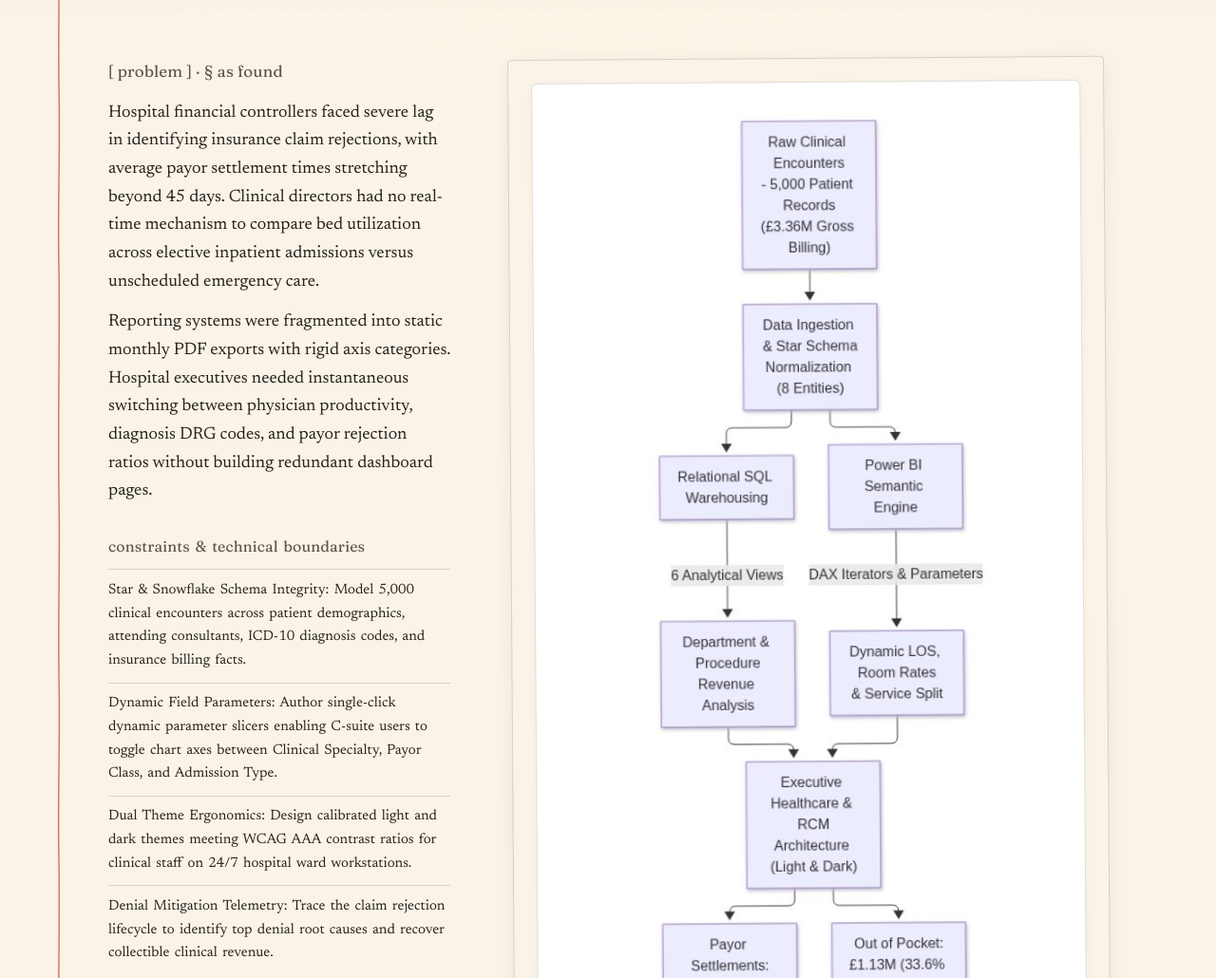
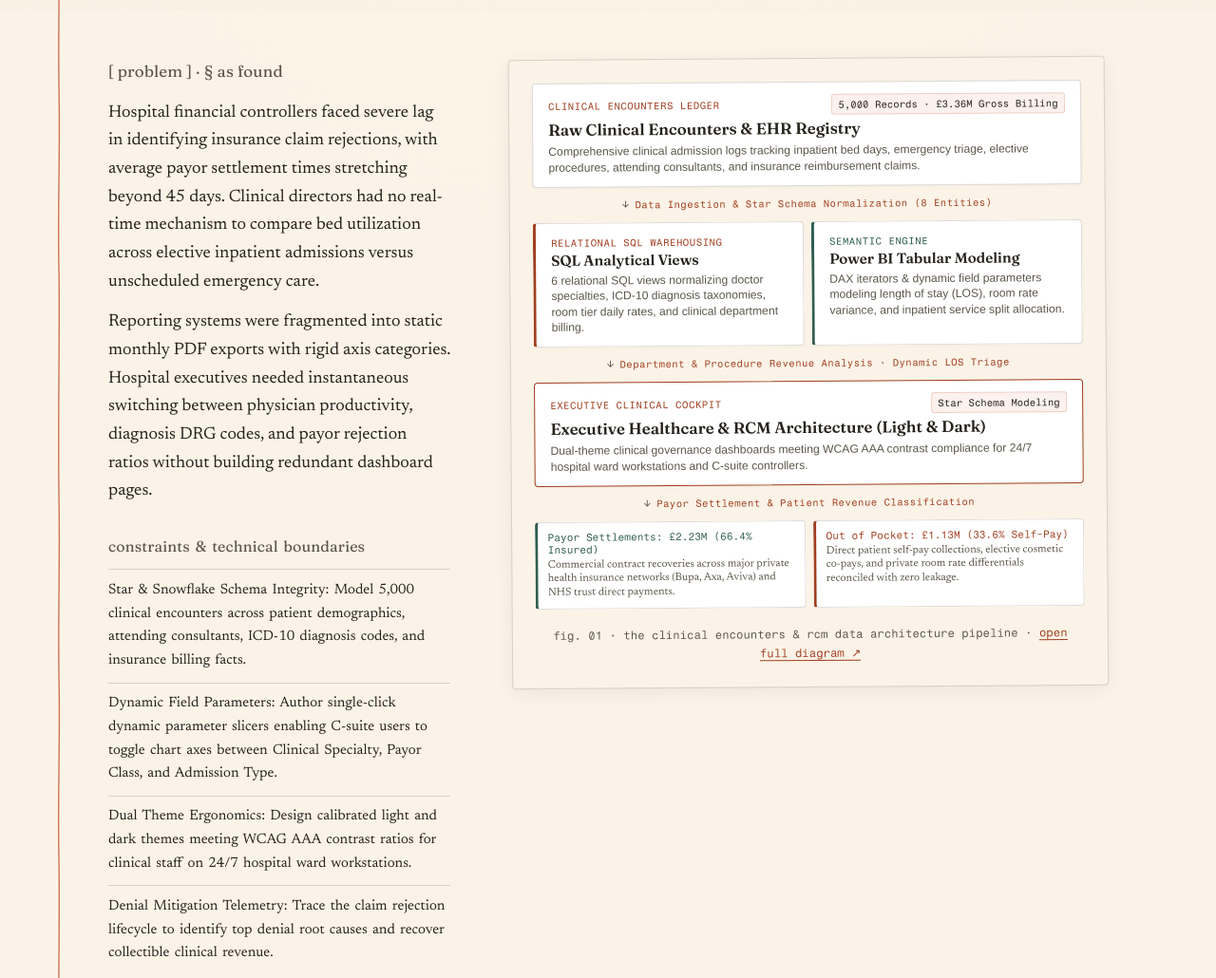
Before and after one commit to ravinder0710/ravinder0710.github.io, a plain HTML site: page healthcare-project.html in a window 1280 px wide. Shown: the part 789-1819 px from the top of the page at 95% size. Drawn offline with Linux system fonts and the light colour scheme.

Commit message:
feat(healthcare): upgrade pipeline from raster image to native crisp HTML/CSS architecture cards matching bank-loan layout

```diff
--- a/healthcare-project.html
+++ b/healthcare-project.html
@@ -204,12 +204,70 @@
       </div>
 
       <figure class="plate-fig">
-        <div class="plate-paper" style="padding:1.5rem; background:var(--paper, #fbf3e7); border:1px solid var(--hair); border-radius:4px; box-shadow:0 4px 20px rgba(0,0,0,0.06); text-align:center;">
-          <div class="arch-diagram-wrap" style="background:#ffffff; border:1px solid var(--plate-line, #d9cfbe); border-radius:6px; padding:1.5rem; display:inline-block; max-width:100%; box-shadow:0 2px 10px rgba(0,0,0,0.03);">
-            <a href="assets/healthcare/data_architecture_pipeline.png" target="_blank" rel="noopener noreferrer" title="Click to view full architecture diagram">
-              <img src="assets/healthcare/data_architecture_pipeline.png" alt="Clinical Encounters & RCM Data Architecture Pipeline" style="max-width:100%; width:540px; height:auto; display:block; margin:0 auto; border-radius:4px;">
-            </a>
+        <div class="plate-paper" style="padding:1.5rem; background:var(--paper, #fbf3e7); border:1px solid var(--hair); border-radius:4px; box-shadow:0 4px 20px rgba(0,0,0,0.06);">
+          <div class="arch-diagram-wrap">
+            <div class="arch-flow">
+
+              <!-- Stage 1: Raw Clinical Ingestion -->
+              <div class="arch-card">
+                <div class="arch-card-header">
+                  <span class="arch-kicker">Clinical Encounters Ledger</span>
+                  <span class="arch-metric-pill">5,000 Records &middot; &pound;3.36M Gross Billing</span>
+                </div>
+                <div class="arch-title">Raw Clinical Encounters &amp; EHR Registry</div>
+                <div class="arch-detail">Comprehensive clinical admission logs tracking inpatient bed days, emergency triage, elective procedures, attending consultants, and insurance reimbursement claims.</div>
+              </div>
+
+              <!-- Connector 1 -->
+              <div class="arch-arrow">&darr; <span>Data Ingestion &amp; Star Schema Normalization (8 Entities)</span></div>
+
+              <!-- Stage 2: Dual Branch (SQL Warehousing + Power BI Semantic Engine) -->
+              <div class="arch-grid-2">
+                <div class="arch-card" style="border-left:3px solid var(--clay);">
+                  <div class="arch-kicker">Relational SQL Warehousing</div>
+                  <div class="arch-title" style="font-size:0.95rem;">SQL Analytical Views</div>
+                  <div class="arch-detail">6 relational SQL views normalizing doctor specialties, ICD-10 diagnosis taxonomies, room tier daily rates, and clinical department billing.</div>
+                </div>
+
+                <div class="arch-card" style="border-left:3px solid var(--pine, #2d5a27);">
+                  <div class="arch-kicker" style="color:var(--pine);">Semantic Engine</div>
+                  <div class="arch-title" style="font-size:0.95rem;">Power BI Tabular Modeling</div>
+                  <div class="arch-detail">DAX iterators &amp; dynamic field parameters modeling length of stay (LOS), room rate variance, and inpatient service split allocation.</div>
+                </div>
+              </div>
+
+              <!-- Connector 2 -->
+              <div class="arch-arrow">&darr; <span>Department &amp; Procedure Revenue Analysis &middot; Dynamic LOS Triage</span></div>
+
+              <!-- Stage 3: Executive BI Architecture -->
+              <div class="arch-card" style="border:1.5px solid var(--clay);">
+                <div class="arch-card-header">
+                  <span class="arch-kicker">Executive Clinical Cockpit</span>
+                  <span class="arch-metric-pill">Star Schema Modeling</span>
+                </div>
+                <div class="arch-title">Executive Healthcare &amp; RCM Architecture (Light &amp; Dark)</div>
+                <div class="arch-detail">Dual-theme clinical governance dashboards meeting WCAG AAA contrast compliance for 24/7 hospital ward workstations and C-suite controllers.</div>
+              </div>
+
+              <!-- Connector 3 -->
+              <div class="arch-arrow">&darr; <span>Payor Settlement &amp; Patient Revenue Classification</span></div>
+
+              <!-- Stage 4: Outcomes Grid -->
+              <div class="arch-grid-2">
+                <div class="arch-subcard" style="background:#ffffff; border-left:3px solid var(--pine, #2d5a27);">
+                  <div class="arch-subcard-title" style="color:var(--pine);">Payor Settlements: &pound;2.23M (66.4% Insured)</div>
+                  <div class="arch-subcard-desc">Commercial contract recoveries across major private health insurance networks (Bupa, Axa, Aviva) and NHS trust direct payments.</div>
+                </div>
+
+                <div class="arch-subcard" style="background:#ffffff; border-left:3px solid var(--clay);">
+                  <div class="arch-subcard-title" style="color:var(--clay);">Out of Pocket: &pound;1.13M (33.6% Self-Pay)</div>
+                  <div class="arch-subcard-desc">Direct patient self-pay collections, elective cosmetic co-pays, and private room rate differentials reconciled with zero leakage.</div>
+                </div>
+              </div>
+
+            </div>
           </div>
+
           <p style="font-family:var(--mono); font-size:0.75rem; color:var(--ink-2); margin-top:1.2rem; text-align:center;">
             <span>fig. 01 &middot; the clinical encounters &amp; rcm data architecture pipeline &middot; </span>
             <a href="assets/healthcare/data_architecture_pipeline.png" target="_blank" style="color:var(--clay); text-decoration:none; border-bottom:1px solid var(--clay); font-weight:600;">open full diagram &#8599;</a>
```
